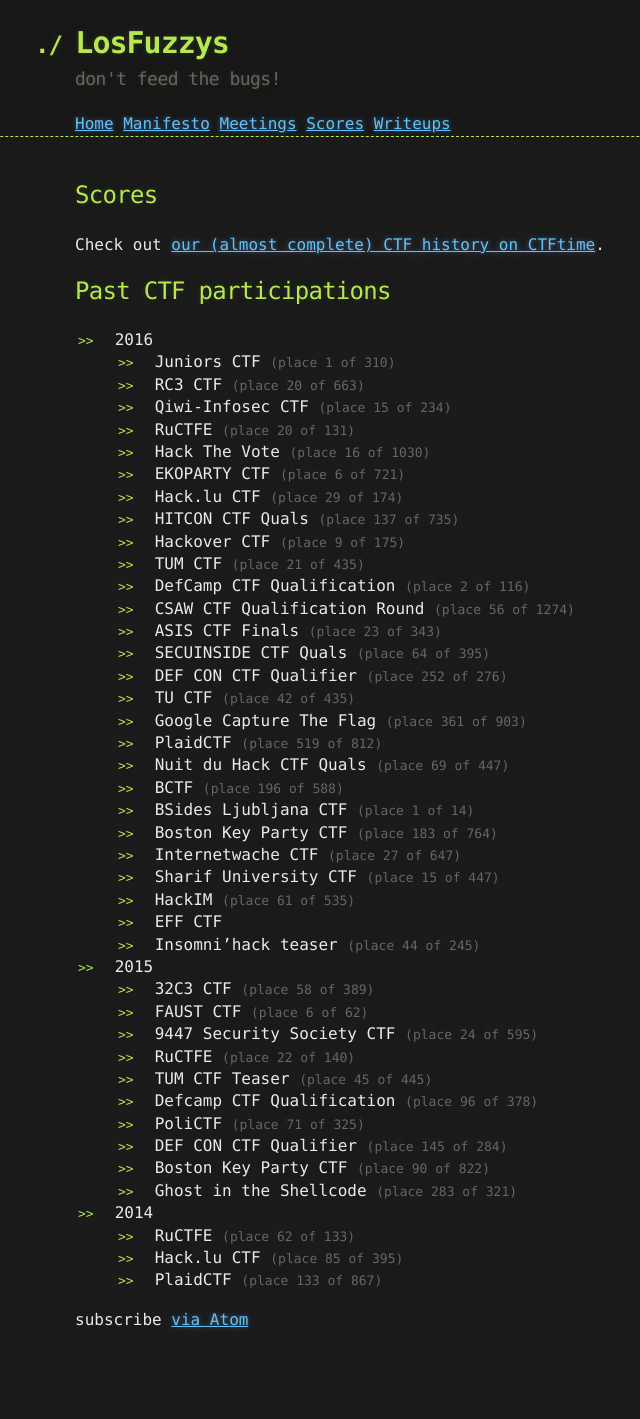
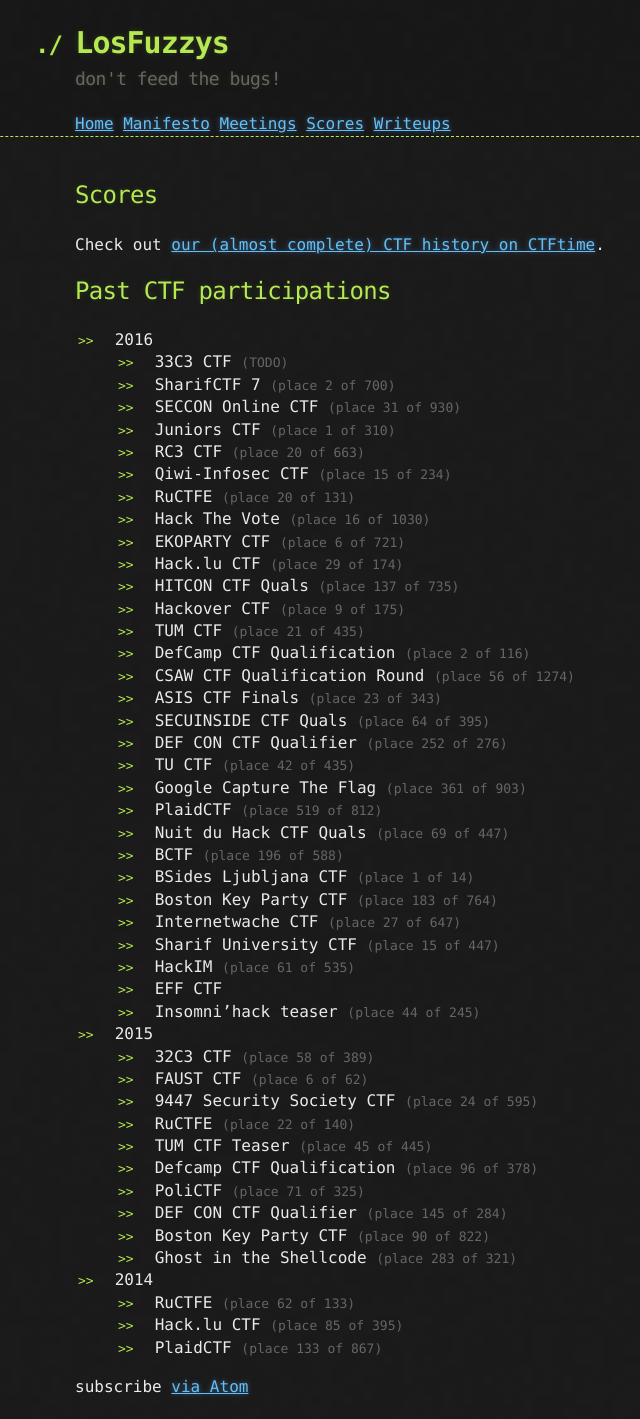
Before and after one commit to mtps3/Mtps3.github.io, a Jekyll site: the page built from scores.md, in a window 1280 px wide. Shown: the whole page, without its empty margins (190-830 px from the left). Built offline with Jekyll 4.4.1, drawn with Linux system fonts in a browser that asks for light colours; before the commit the page ends 1352 px from its top, so only the background shows below that.

Commit message:
updated scores

```diff
--- a/scores.md
+++ b/scores.md
@@ -12,6 +12,10 @@
 <!-- generated using scripts/getPastCTFs.py  -->
 
 * 2016
+  * 33C3 CTF <span class="discreet">(TODO)</span>
+  <!-- place 38 (293.092 points) -->
+  * SharifCTF 7 <span class="discreet">(place 2 of 700)</span>
+  * SECCON Online CTF <span class="discreet">(place 31 of 930)</span>
   <!-- place 47 (246.418 points) -->
   * Juniors CTF <span class="discreet">(place 1 of 310)</span>
   * RC3 CTF <span class="discreet">(place 20 of 663)</span>
```
Also changed, not shown: 1 other file.
